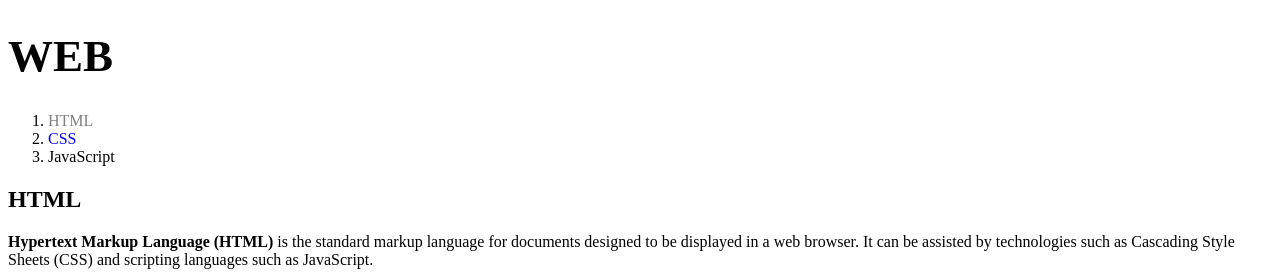
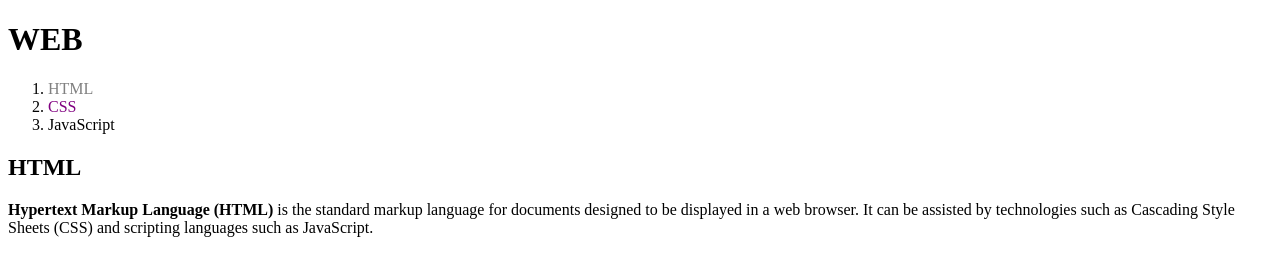
Before and after one commit to jangsh124/Space, a plain HTML site: page 1.html in a window 1280 px wide. Shown: the top 279 px of the page. Drawn offline with Linux system fonts and the light colour scheme.

Commit message:
Update 1.html

```diff
--- a/1.html
+++ b/1.html
@@ -5,30 +5,27 @@
   <meta charset="utf-8">
   <style>
   a {
+    text-decoration: none;
     color:black;
-    text-decoration: none;
-  }
-  h1 {
-    font-size :45px;
-    text-align : justify;
   }
   #active{
-    color:blue;
+    color:purple;
   }
- .saw {
+  .saw{
     color:gray;
   }
-
+  .active{
+    color:red;
+  }
 
   </style>
 </head>
 <body>
 <h1><a href="index.html">WEB</a></h1>
-
 <ol>
-<li><a href="1.html" title="1.html" class="saw">HTML</a></li>
-<li><a href="2.html" title="2.html" class="saw" id="active">CSS</a></li>
-<li><a href="3.html" title="3.html">JavaScript</a></li>
+  <li><a href="1.html" title="1.html" class="saw"> HTML</a></li>
+  <li><a href="2.html" title="2.html" class="saw active" id="active"> CSS</a></li>
+  <li><a href="3.html" title="3.html"> JavaScript</a></li>
 </ol>
 <h2>HTML</h2>
 <p><strong><a href="https://en.wikipedia.org/wiki/HTML" target="blank"
```
Lines whose indentation alone changed are shown as unchanged.
